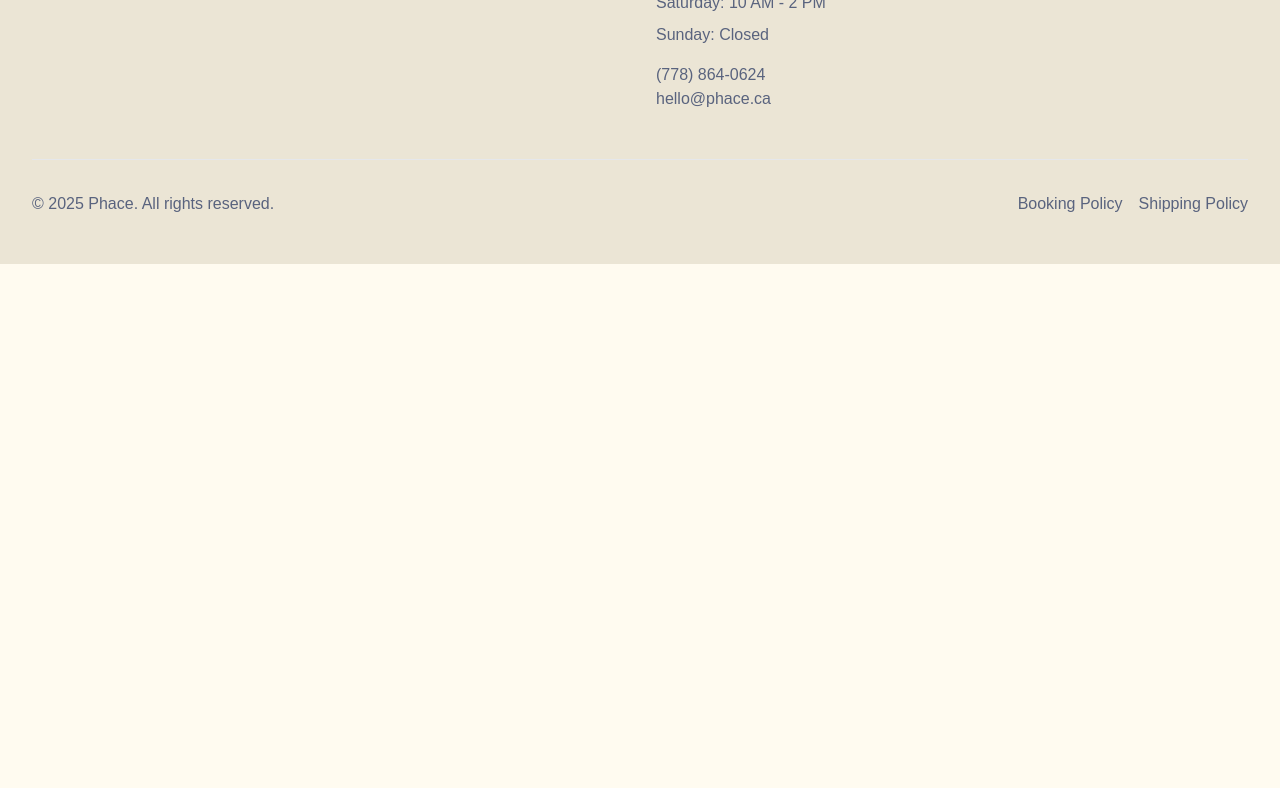
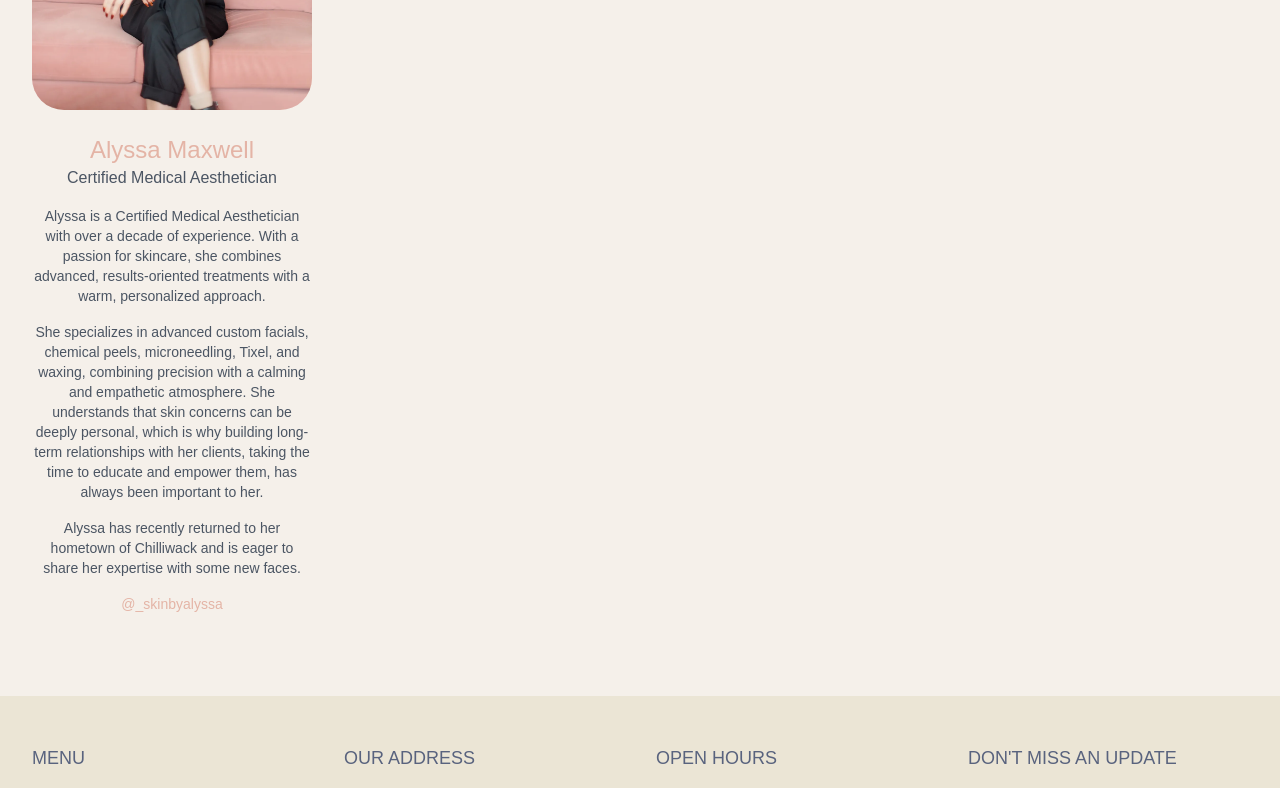
Before and after one commit to masonym/phace-website, a Next.js app: page /about in a window 1280 px wide. Shown: the part 2780-3568 px from the top of the page. Before the commit the page ends 3044 px from the top, so only its background shows below. Built offline with nearby package versions, Linux system fonts and the light colour scheme.

Commit message:
added team member

```diff
--- a/src/components/about/MeetOurTeam.tsx
+++ b/src/components/about/MeetOurTeam.tsx
@@ -41,6 +41,17 @@ const team = [
     bio: [
       'Anna is a Certified Medical Aesthetician, Laser Technician, and Paramedical Tattoo Artist. With over a decade of experience, she has a deep knowledge of how the skin functions.',
       'Specializing in all skin focused treatments and customized scar revisions, her positive attitude will guarantee that you always feel welcome and comfortable at Phace. Helping to bring out your confidence is what Anna loves most about her work.'
+    ]
+  },
+  {
+    name: 'Alyssa Maxwell',
+    title: 'Certified Medical Aesthetician',
+    image: '/images/team/alyssa.webp',
+    instagram: '@_skinbyalyssa',
+    bio: [
+      'Alyssa is a Certified Medical Aesthetician with over a decade of experience. With a passion for skincare, she combines advanced, results-oriented treatments with a warm, personalized approach.',
+      'She specializes in advanced custom facials, chemical peels, microneedling, Tixel, and waxing, combining precision with a calming and empathetic atmosphere. She understands that skin concerns can be deeply personal, which is why building long-term relationships with her clients, taking the time to educate and empower them, has always been important to her.',
+      'Alyssa has recently returned to her hometown of Chilliwack and is eager to share her expertise with some new faces.'
     ]
   }
 ]
```
Also changed, not shown: public/images/team/alyssa.webp (added).
